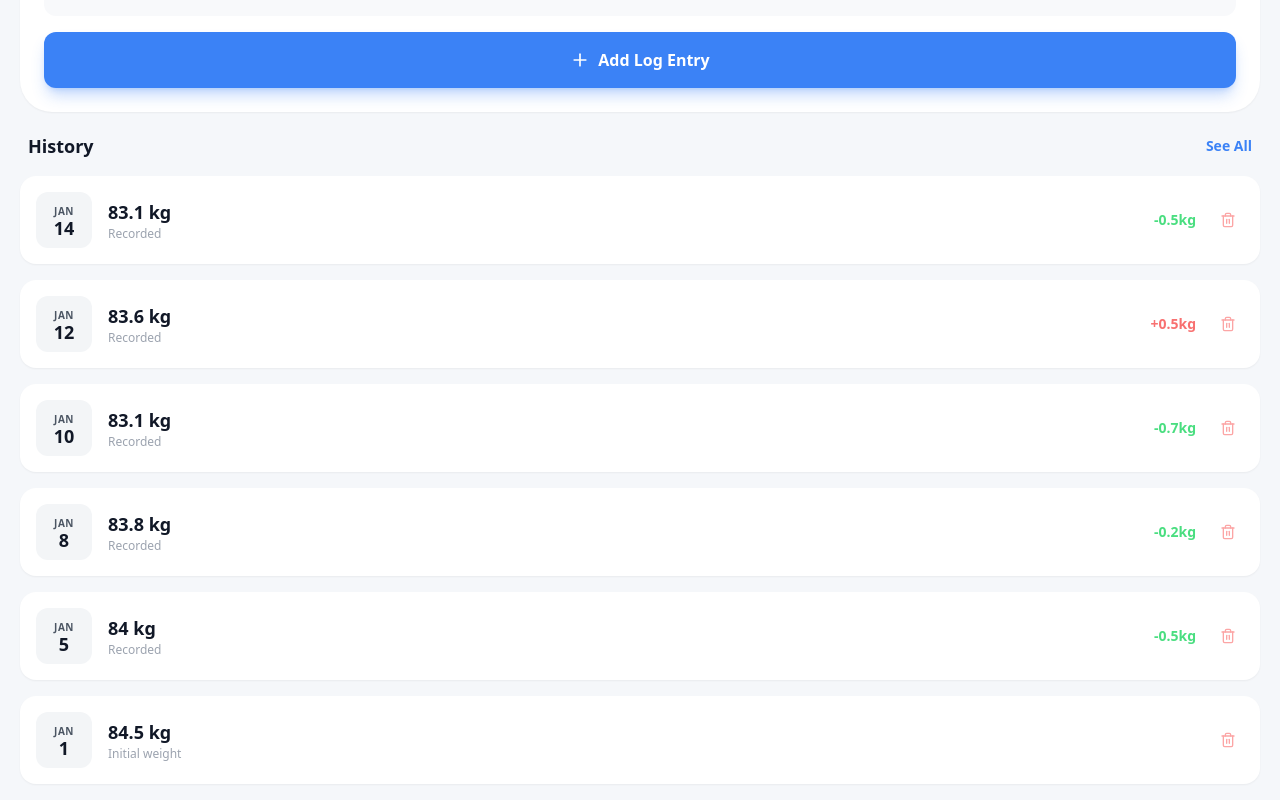
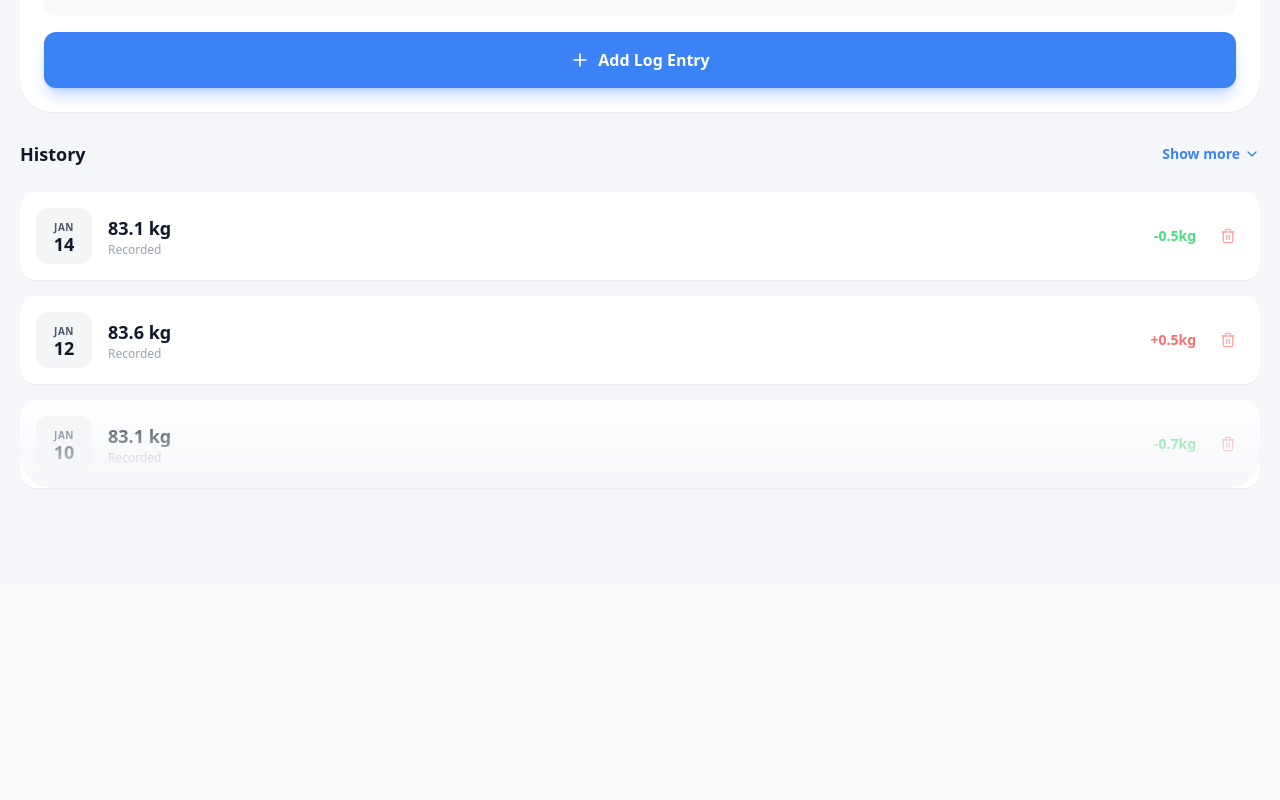
Before and after one commit to Orevio/Weight-App, a React (Vite) app: page / in a window 1280 px wide. Shown: the part 813-1613 px from the top of the page. After the commit the page ends 1397 px from the top, so only its background shows below. Built offline with nearby package versions, Linux system fonts and the light colour scheme.

Commit message:
Fix logic: IDs for weight entries

```diff
--- a/weight_tracker.tsx
+++ b/weight_tracker.tsx
@@ -13,7 +13,9 @@ import {
     User,
     Scale,
     Pencil,
-    X
+    X,
+    ChevronDown,
+    ChevronUp
 } from 'lucide-react';
 
 export default function WeightTracker() {
@@ -22,19 +24,21 @@ export default function WeightTracker() {
         const saved = localStorage.getItem('weightEntries');
         if (saved) return JSON.parse(saved);
         return [
-            { date: '2026-01-14', weight: 83.1 },
-            { date: '2026-01-12', weight: 83.6 },
-            { date: '2026-01-10', weight: 83.1 },
-            { date: '2026-01-08', weight: 83.8 },
-            { date: '2026-01-05', weight: 84.0 },
-            { date: '2026-01-01', weight: 84.5 },
-        ].sort((a, b) => new Date(b.date).getTime() - new Date(a.date).getTime());
+            { id: 1, date: '2026-01-14', weight: 83.1 },
+            { id: 2, date: '2026-01-12', weight: 83.6 },
+            { id: 3, date: '2026-01-10', weight: 83.1 },
+            { id: 4, date: '2026-01-08', weight: 83.8 },
+            { id: 5, date: '2026-01-05', weight: 84.0 },
+            { id: 6, date: '2026-01-01', weight: 84.5 },
+        ].sort((a: any, b: any) => new Date(b.date).getTime() - new Date(a.date).getTime());
     });
 
     const [isDarkMode, setIsDarkMode] = useState(() => {
         const saved = localStorage.getItem('darkMode');
         return saved === 'true';
     });
+
+    const [isHistoryExpanded, setIsHistoryExpanded] = useState(false);
 
     const [newDate, setNewDate] = useState(new Date().toISOString().split('T')[0]);
     const [newWeight, setNewWeight] = useState('');
@@ -56,7 +60,7 @@ export default function WeightTracker() {
     }, [entries]);
 
     useEffect(() => {
-        localStorage.setItem('darkMode', isDarkMode);
+        localStorage.setItem('darkMode', String(isDarkMode));
         if (isDarkMode) {
             document.documentElement.classList.add('dark');
         } else {
@@ -113,9 +117,10 @@ export default function WeightTracker() {
         if (newDate && newWeight) {
             const weightNum = parseFloat(newWeight);
             if (!isNaN(weightNum)) {
-                const newEntry = { date: newDate, weight: weightNum };
-                setEntries(prev => {
-                    const updated = [...prev, newEntry].sort((a, b) =>
+                // Generate a simple unique ID
+                const newEntry = { id: Date.now(), date: newDate, weight: weightNum };
+                setEntries((prev: any[]) => {
+                    const updated = [...prev, newEntry].sort((a: any, b: any) =>
                         new Date(b.date).getTime() - new Date(a.date).getTime()
                     );
                     return updated;
@@ -125,8 +130,8 @@ export default function WeightTracker() {
         }
     };
 
-    const deleteEntry = (index) => {
-        setEntries(entries.filter((_, i) => i !== index));
+    const deleteEntry = (id: any) => {
+        setEntries(entries.filter((entry: any) => entry.id !== id));
     };
 
     const currentWeight = entries.length > 0 ? entries[0].weight : 0;
@@ -355,22 +360,36 @@ export default function WeightTracker() {
 
                 {/* History */}
                 <div className="space-y-4">
-                    <div className="flex justify-between items-center px-2">
+                    <div
+                        className="flex justify-between items-center px-2 py-2 -mx-2 cursor-pointer rounded-xl hover:bg-black/5 dark:hover:bg-white/5 transition-colors"
+                        onClick={() => entries.length > 3 && setIsHistoryExpanded(!isHistoryExpanded)}
+                    >
                         <h2 className={`text-lg font-bold ${isDarkMode ? 'text-white' : 'text-gray-900'}`}>History</h2>
-                        <button className="text-blue-500 font-semibold text-sm">See All</button>
+                        {entries.length > 3 && (
+                            <div className="flex items-center gap-1 text-blue-500 font-semibold text-sm">
+                                <span>{isHistoryExpanded ? 'Show less' : 'Show more'}</span>
+                                {isHistoryExpanded ? <ChevronUp size={16} /> : <ChevronDown size={16} />}
+                            </div>
+                        )}
                     </div>
 
-                    {entries.map((entry, index) => {
+                    <div className="relative space-y-4 transition-all duration-300 ease-out">
+                        {(isHistoryExpanded ? entries : entries.slice(0, 3)).map((entry, index) => {
                             const dateObj = new Date(entry.date);
                             const day = dateObj.getUTCDate();
                             const month = dateObj.toLocaleString('en-US', { month: 'short', timeZone: 'UTC' }).toUpperCase();
 
+                            // Find the actual index of this entry in the full 'entries' array
+                            // This is important for deleteEntry to work correctly when history is collapsed
+                            const originalIndex = entries.findIndex(e => e.id === entry.id); // Assuming 'id' is unique
+
                             const prevWeight = index < entries.length - 1 ? entries[index + 1].weight : null;
-                        const change = prevWeight ? (entry.weight - prevWeight).toFixed(1) : null;
-                        const isGain = change > 0;
+                            const weightDiff = prevWeight ? (entry.weight - prevWeight) : 0;
+                            const changeStr = prevWeight ? Math.abs(weightDiff).toFixed(1) : null;
+                            const isGain = weightDiff > 0;
 
                             return (
-                            <div key={index} className={`rounded-2xl p-4 flex items-center justify-between shadow-sm transition-colors ${isDarkMode ? 'bg-gray-800' : 'bg-white'}`}>
+                                <div key={entry.id} className={`rounded-2xl p-4 flex items-center justify-between shadow-sm transition-colors ${isDarkMode ? 'bg-gray-800' : 'bg-white'}`}>
                                     <div className="flex items-center gap-4">
                                         <div className={`rounded-xl w-14 h-14 flex flex-col items-center justify-center ${isDarkMode ? 'bg-gray-700 text-gray-400' : 'bg-[#F3F5F7] text-gray-600'}`}>
                                             <span className="text-[10px] font-bold tracking-wider">{month}</span>
@@ -382,13 +401,16 @@ export default function WeightTracker() {
                                         </div>
                                     </div>
                                     <div className="flex items-center gap-4">
-                                    {change && (
+                                        {changeStr && (
                                             <span className={`text-sm font-bold ${isGain ? 'text-red-400' : 'text-green-400'}`}>
-                                            {isGain ? '+' : ''}{change}kg
+                                                {isGain ? '+' : '-'}{changeStr}kg
                                             </span>
                                         )}
                                         <button
-                                        onClick={() => deleteEntry(index)}
+                                            onClick={(e) => {
+                                                e.stopPropagation();
+                                                deleteEntry(originalIndex); // Use originalIndex for deletion
+                                            }}
                                             className={`w-8 h-8 flex items-center justify-center rounded-full transition-colors ${isDarkMode ? 'text-red-400 hover:bg-red-900/30' : 'text-red-300 hover:text-red-500 hover:bg-red-50'}`}
                                         >
                                             <Trash2 size={16} />
@@ -397,6 +419,13 @@ export default function WeightTracker() {
                                 </div>
                             );
                         })}
+
+                        {/* Fade Mask (Only in collapsed state and if more entries exist) */}
+                        {!isHistoryExpanded && entries.length > 3 && (
+                            <div className={`absolute bottom-0 left-0 right-0 h-24 pointer-events-none bg-gradient-to-t ${isDarkMode ? 'from-gray-900' : 'from-[#F5F7FA]'
+                                } to-transparent rounded-b-[2rem] rounded-t-none`} />
+                        )}
+                    </div>
                 </div>
             </main>
 
```
Lines whose indentation alone changed are shown as unchanged.
